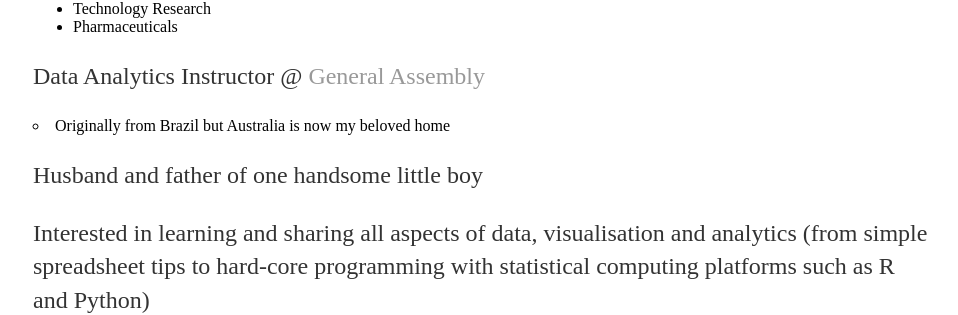
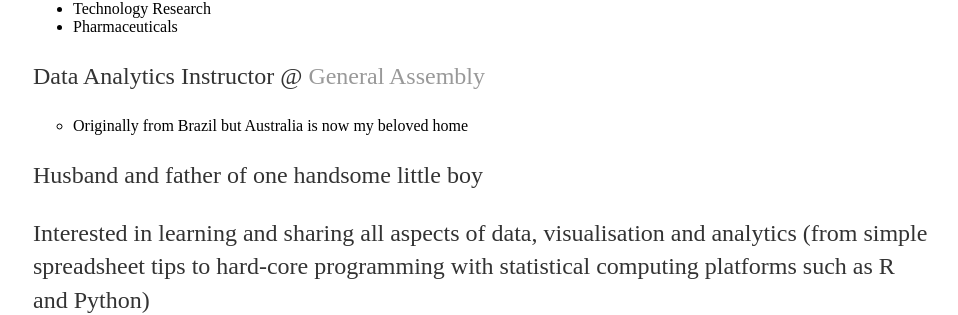
Before and after one commit to FelipeRego/FelipeRego.github.io, a Jekyll site: the page built from about/index.html, in a window 1280 px wide. Shown: the part 361-676 px from the top of the page, without its empty margins (159-1117 px from the left). Built offline with Jekyll 4.4.1, drawn with Linux system fonts in a browser that asks for light colours; a script that is not in the unit is left out; comment, search, counter and statistics services are not loaded.

Commit message:
Update index.html

```diff
--- a/about/index.html
+++ b/about/index.html
@@ -24,8 +24,12 @@
 	</p>
 
 	<p>
-	<li type="circle">Originally from Brazil but Australia is now my beloved home</li>
+		<ul>
+			<li type="circle">Originally from Brazil but Australia is now my beloved home
+			</li>
+		</ul>
 	</p>
+
 
 	<p>
 	Husband and father of one handsome little boy
```
